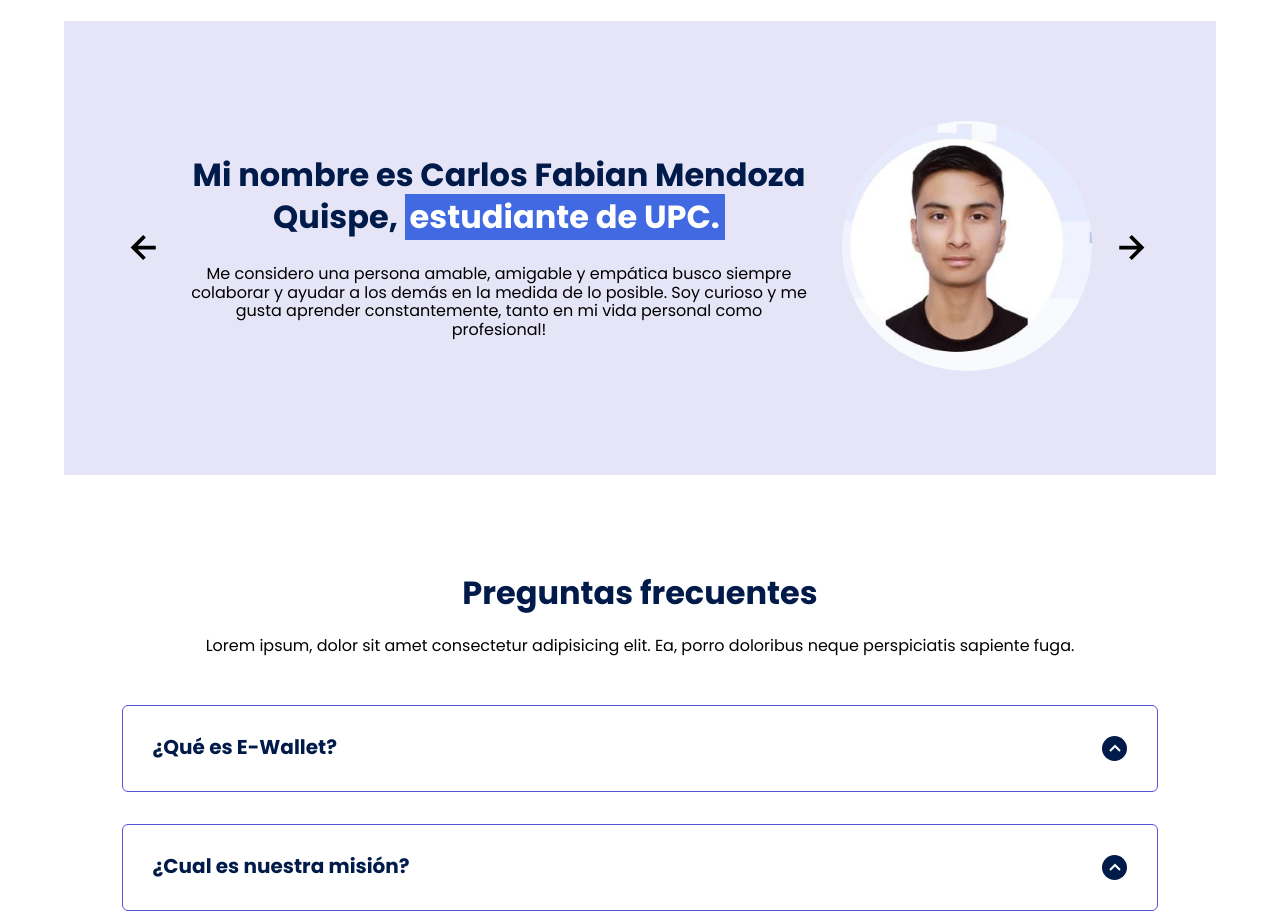
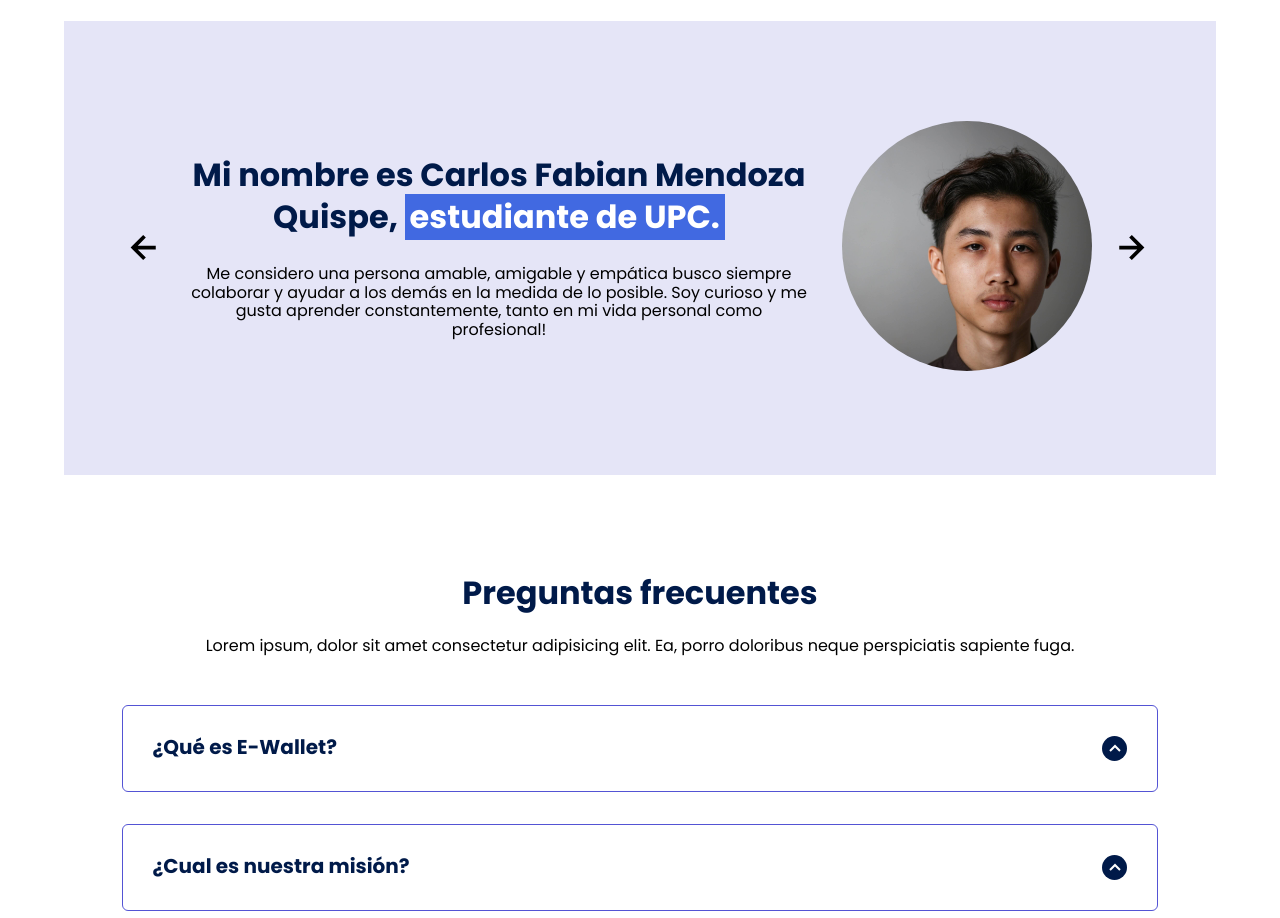
Before and after one commit to MystArles/MystArles.github.io, a plain HTML site: page index.html in a window 1280 px wide. Shown: the part 2760-3678 px from the top of the page. Drawn offline with Linux system fonts and the light colour scheme.

Commit message:
Update index.html

```diff
--- a/index.html
+++ b/index.html
@@ -172,7 +172,7 @@
                     </div>
 
                     <figure class="testimony__picture">
-                        <img src="./images/fabian.jpeg" class="testimony__img">
+                        <img src="./images/face3.jpg" class="testimony__img">
                     </figure>
                 </section>
 
```
